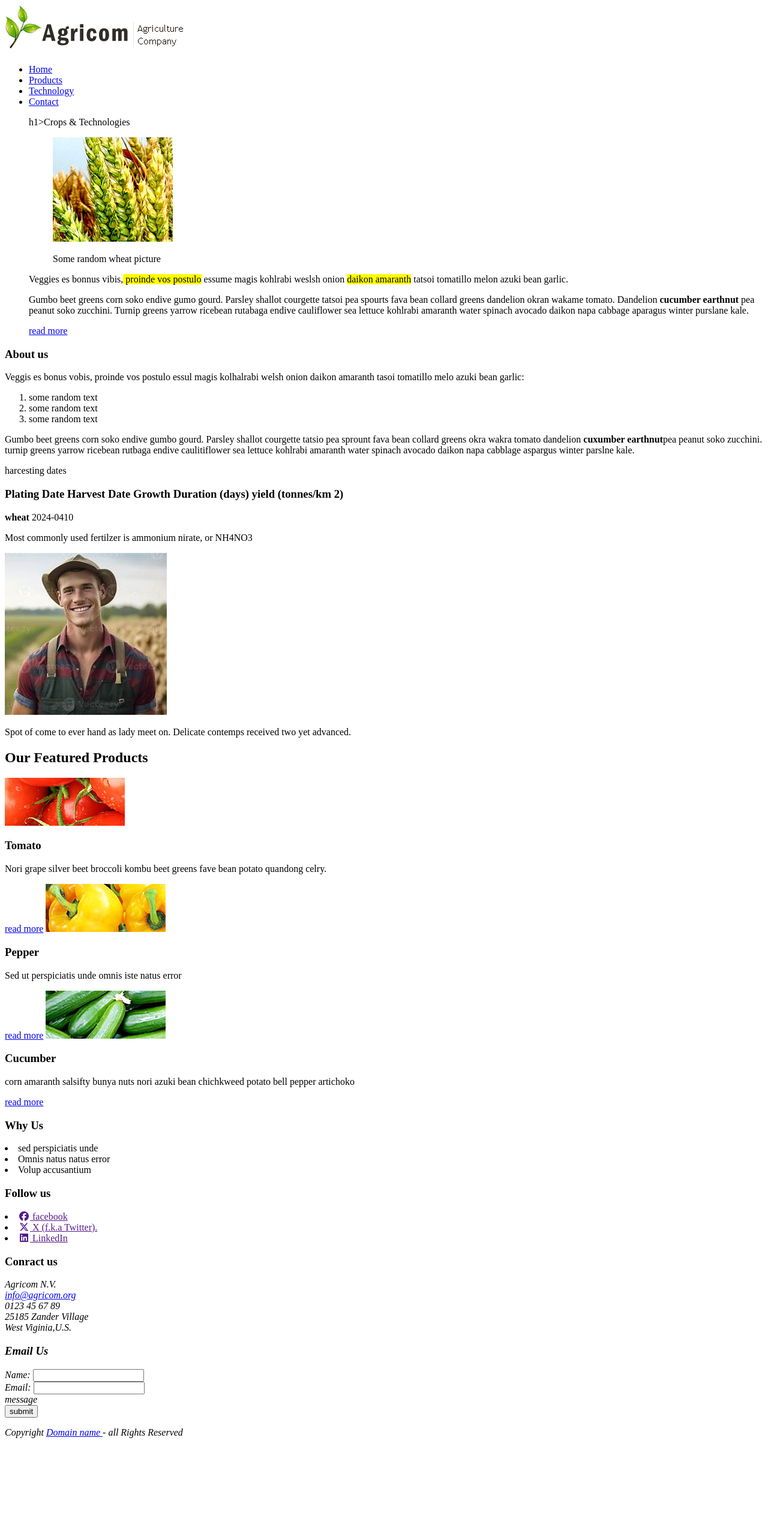
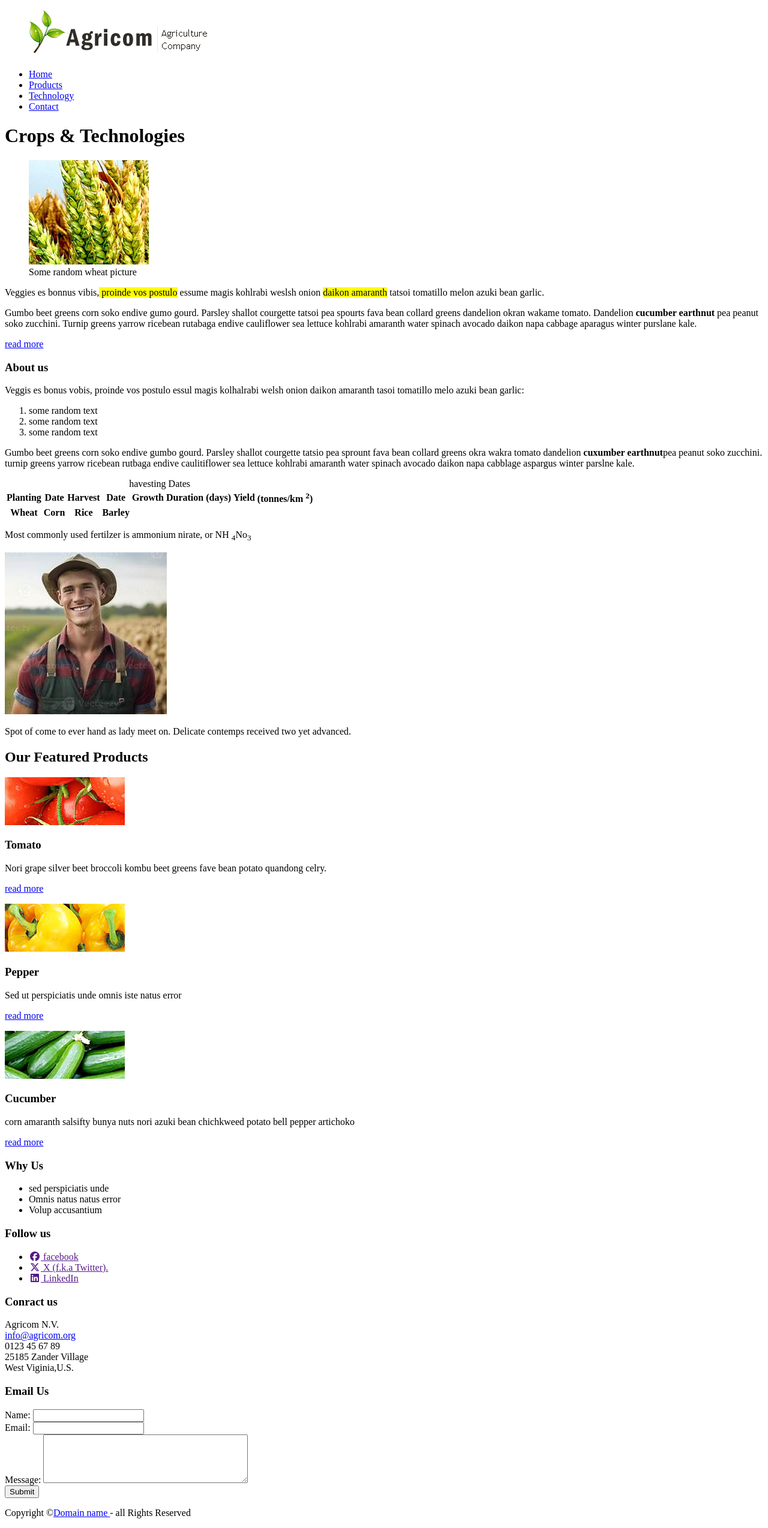
Before and after one commit to Ryad1080/BWD1-Ryad-Draoui-2526, a website: page 02.HTMLBasis/Agricom/index.html in a window 1280 px wide. Shown: the whole page at 60% size. Before the commit the page ends 2414 px from the top, so only its background shows below. Drawn offline with Linux system fonts and the light colour scheme.

Commit message:
Opdracht 2 agricom

```diff
--- a/02.HTMLBasis/Agricom/index.html
+++ b/02.HTMLBasis/Agricom/index.html
@@ -1,79 +1,121 @@
 <!DOCTYPE html>
 <html lang="en">
+
 <head>
     <meta charset="UTF-8">
     <meta name="viewport" content="width=device-width, initial-scale=1.0">
     <title>Agricom</title>
-    <link href="https://fonts.googleapis.com/icon?family=Material+Icons"
-    rel="stylesheet">
-    <link rel="stylesheet" href ="common/fonts/fontawesome-free/css/all.css">
+    <link href="https://fonts.googleapis.com/icon?family=Material+Icons" rel="stylesheet">
+    <link rel="stylesheet" href="common/fonts/fontawesome-free/css/all.css">
     <link rel="stylesheet" href="https://cdnjs.cloudflare.com/ajax/libs/font-awesome/6.6.0/css/all.min.css">
+</head>
+
+<body>
+
+    <figure>
 
         <img src="img/img/logo.png" alt="logo">
 
+    </figure>
+
     <ul>
-    <li><a href="Home">Home</a>
-    <li><a href="Products">Products</a>
-    <li><a href="Technology.">Technology</a>
-    <li><a href="Contact">Contact</a>
+        <li><a href="Home">Home</a></li>
+        <li><a href="Products">Products</a></li>
+        <li><a href="Technology.">Technology</a></li>
+        <li><a href="Contact">Contact</a></li>
+
     </ul>
 
-<ul>
-        h1>Crops & Technologies</h1>
+
+    <h1>Crops &amp; Technologies</h1>
     <figure>
         <img src="img/img/wheat.jpg" alt="Photo2 ">
-           <p>Some random wheat picture</p>
+        <figcaption>Some random wheat picture</figcaption>
     </figure>
-    <p>Veggies es bonnus vibis,<mark> proinde vos postulo</mark> essume magis kohlrabi weslsh onion <mark>daikon amaranth</mark> tatsoi tomatillo melon azuki bean garlic.
+    <p>Veggies es bonnus vibis,<mark> proinde vos postulo</mark> essume magis kohlrabi weslsh onion <mark>daikon
+            amaranth</mark> tatsoi tomatillo melon azuki bean garlic.
     </p>
-    <p>Gumbo beet greens corn soko endive gumo gourd. Parsley shallot courgette tatsoi pea spourts fava bean collard greens dandelion okran wakame tomato. Dandelion <strong> cucumber earthnut</strong> pea peanut soko zucchini. Turnip greens yarrow ricebean rutabaga endive cauliflower sea lettuce kohlrabi amaranth water spinach avocado daikon napa cabbage aparagus winter purslane kale.
+    <p>Gumbo beet greens corn soko endive gumo gourd. Parsley shallot courgette tatsoi pea spourts fava bean collard
+        greens dandelion okran wakame tomato. Dandelion <strong> cucumber earthnut</strong> pea peanut soko
+        zucchini. Turnip greens yarrow ricebean rutabaga endive cauliflower sea lettuce kohlrabi amaranth water
+        spinach avocado daikon napa cabbage aparagus winter purslane kale.
     </p>
     <a href="read more ">read more </a>
 
-</ul>
+
 
     <h3>About us </h3>
-    <p>Veggis es bonus vobis, proinde vos postulo essul magis kolhalrabi welsh onion daikon amaranth tasoi tomatillo melo azuki bean garlic:
+    <p>Veggis es bonus vobis, proinde vos postulo essul magis kolhalrabi welsh onion daikon amaranth tasoi tomatillo
+        melo azuki bean garlic:
     </p>
     <ol>
         <li> some random text</li>
         <li> some random text</li>
         <li> some random text</li>
     </ol>
-          <p>Gumbo beet greens corn soko endive gumbo gourd. Parsley shallot courgette tatsio pea sprount fava bean collard greens okra wakra tomato dandelion <strong> cuxumber earthnut</strong>pea peanut soko zucchini. turnip greens yarrow ricebean rutbaga endive caulitiflower sea lettuce kohlrabi amaranth water spinach avocado daikon napa cabblage aspargus winter parslne kale. </p>
-          <p>harcesting dates</p>
-          <h3>Plating Date Harvest Date Growth Duration (days) yield (tonnes/km 2) </h3>
-          <p>
-            <strong>wheat</strong> 2024-0410
-            </p>
-            <p>Most commonly used fertilzer is ammonium nirate, or NH4NO3</p>
+    <p>Gumbo beet greens corn soko endive gumbo gourd. Parsley shallot courgette tatsio pea sprount fava bean collard
+        greens okra wakra tomato dandelion <strong> cuxumber earthnut</strong>pea peanut soko zucchini. turnip greens
+        yarrow ricebean rutbaga endive caulitiflower sea lettuce kohlrabi amaranth water spinach avocado daikon napa
+        cabblage aspargus winter parslne kale. </p>
+    <table>
+        <caption>havesting Dates</caption>
+        <tr>
+            <th scope="col">Planting</th>
+            <th scope="col">Date</th>
+            <th scope="col">Harvest</th>
+            <th scope="col">Date</th>
+            <th scope="col">Growth</th>
+            <th scope="col">Duration</th>
+            <th scope="col">(days)</th>
+            <th scope="col">Yield</th>
+            <th scope="col">(tonnes/km <sup>2</sup>)</th>
+        </tr>
+        <tr>
+            <th scope="col">Wheat</th>
+            <th scope="col">Corn</th>
+            <th scope="col">Rice</th>
+            <th scope="col">Barley</th>
+        </tr>
+    </table>
+
+
+    <p>Most commonly used fertilzer is ammonium nirate, or NH <sub>4</sub>No<sub>3</sub></p>
     <img src="img/img/me.jpg" alt="me">
-            <P>Spot of come to ever hand as lady meet on. Delicate contemps received two yet advanced.</P>
-            <h2>Our Featured Products</H2>
+    <p>Spot of come to ever hand as lady meet on. Delicate contemps received two yet advanced.</p>
+    <h2>Our Featured Products</h2>
     <img src="img/img/featured1.jpg" alt="tomato">
     <h3>Tomato</h3>
     <p>Nori grape silver beet broccoli kombu beet greens fave bean potato quandong celry.</p>
-            <il><a href="read more">read more</a></li>
+    <p> <a href="read more">read more</a></p>
     <img src="img/img/featured2.jpg" alt="paprika">
     <h3>Pepper </h3>
     <p>Sed ut perspiciatis unde omnis iste natus error</p>
-            <il><a href="read more">read more</a>
+    <p><a href="read more">read more</a></p>
     <img src="img/img/featured3.jpg" alt="cucumber">
-            <H3>Cucumber </H3>
+    <h3>Cucumber </h3>
     <p>corn amaranth salsifty bunya nuts nori azuki bean chichkweed potato bell pepper artichoko </p>
 
-    </li><a href="read more"> read more </a>
+
+
+    <p><a href="read more"> read more </a></p>
     <h3>Why Us </h3>
+    <ul>
         <li>sed perspiciatis unde </li>
         <li>Omnis natus natus error</li>
         <li>Volup accusantium</li>
+    </ul>
     <h3>Follow us </h3>
+    <ul>
 
         <li><a href=""><span class="fa-brands fa-facebook"></span> facebook</a></li>
         <li><a href=""><span class="fa-brands fa-x-twitter"></span> X (f.k.a Twitter).</a></li>
         <li><a href=""><span class="fa-brands fa-linkedin"></span> LinkedIn</a></li>
+    </ul>
+
+
+
     <h3>Conract us </h3>
-    <address>
+
     Agricom N.V.<br>
     <a href="info@agricom.org">info@agricom.org</a><br>
     0123 45 67 89 <br>
@@ -84,26 +126,20 @@
         <label for="fname">Name:</label>
         <input type="text" id="fname" placeholder=""> <br>
     </div>
+    <label for="fname">Email:</label>
+    <input type="text" id="Email" placeholder=""> <br>
+
+
     <div>
-            <label for="fname">Email:</label>
-        <input type="text" id="fname" placeholder="">
-        <div>
-            <label for="message ">message</label>
+        <label for="desc">Message:</label>
+        <textarea id="desc" cols="40" rows="5" required></textarea>
+
     </div>
     <div>
-            <button>submit</button>
+        <button type="button">Submit</button>
 
     </div>
-        <p> Copyright <a href="Domain Name">Domain name </a>- all Rights Reserved </p>
-
-
-
-
-
-
-
-
-    </address>
+    <p> Copyright &copy;<a href="Domain Name">Domain name </a>- all Rights Reserved </p>
 
 
 
@@ -132,8 +168,19 @@
 
 
 
-</head>
-<body>
+
+
+
+
+
+
+
+
+
+
+
+
 
 </body>
+
 </html>
```
Also changed, not shown: 1 other file. Lines whose indentation alone changed are shown as unchanged.
